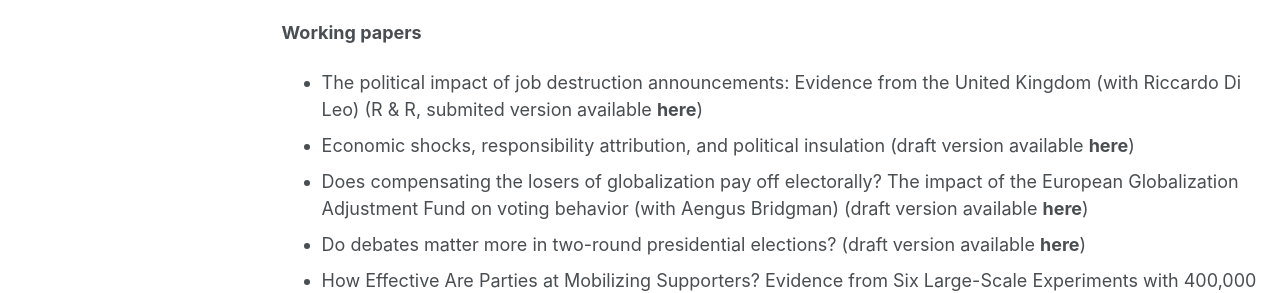
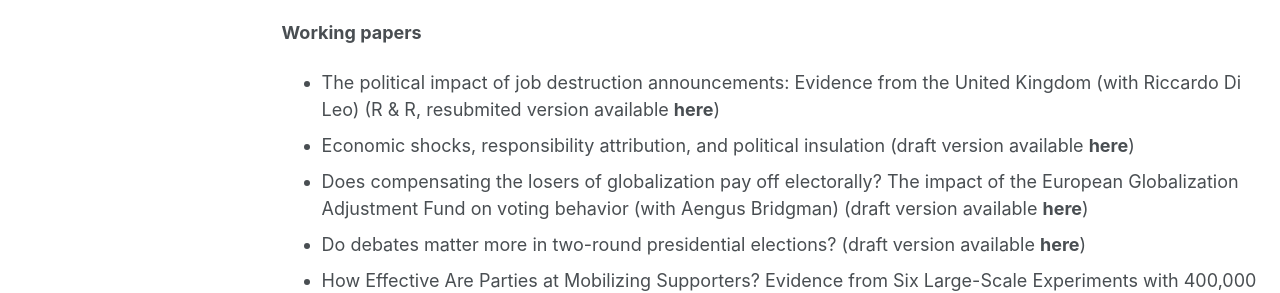
Before and after one commit to costinciobanu/costinciobanu.github.io, a Jekyll site: the page built from _pages/research.md, in a window 1280 px wide and 1210 px high. Shown: the part 610-903 px from the top of the window. Built offline with Jekyll 4.4.1, drawn with Linux system fonts in a browser that asks for light colours; some web fonts are replaced.

Commit message:
Update research.md

```diff
--- a/_pages/research.md
+++ b/_pages/research.md
@@ -16,7 +16,7 @@ author_profile: true
 
 <b>Working papers</b>
 
-* The political impact of job destruction announcements: Evidence from the United Kingdom (with Riccardo Di Leo) (R & R, submited version available [<b>here</b>](https://www.dropbox.com/scl/fi/prlq11pt0ovi08b6forj3/Ciobanu-and-Di-Leo-UK-shocks-paper.pdf?rlkey=efqvmahi73vybuu3uhp1xy9wo&st=v1lzjpr0&dl=0))
+* The political impact of job destruction announcements: Evidence from the United Kingdom (with Riccardo Di Leo) (R & R, resubmited version available [<b>here</b>](https://www.dropbox.com/scl/fi/prlq11pt0ovi08b6forj3/Ciobanu-and-Di-Leo-UK-shocks-paper.pdf?rlkey=efqvmahi73vybuu3uhp1xy9wo&st=v1lzjpr0&dl=0))
 * Economic shocks, responsibility attribution, and political insulation (draft version available [<b>here</b>](https://www.dropbox.com/s/8wwrf40nsejprda/Ciobanu%20-%20Blame%20attribution.pdf?dl=0))
 * Does compensating the losers of globalization pay off electorally? The impact of the European Globalization Adjustment Fund on voting behavior (with Aengus Bridgman) (draft version available [<b>here</b>](https://www.dropbox.com/s/7cnnrirxggaaebk/Ciobanu%20and%20Bridgman%20-%20EGF.pdf?dl=0))
 * Do debates matter more in two-round presidential elections? (draft version available [<b>here</b>](https://www.dropbox.com/s/8obtp0nqgqdp6fd/Ciobanu%20-%20Debates.pdf?dl=0))
```
